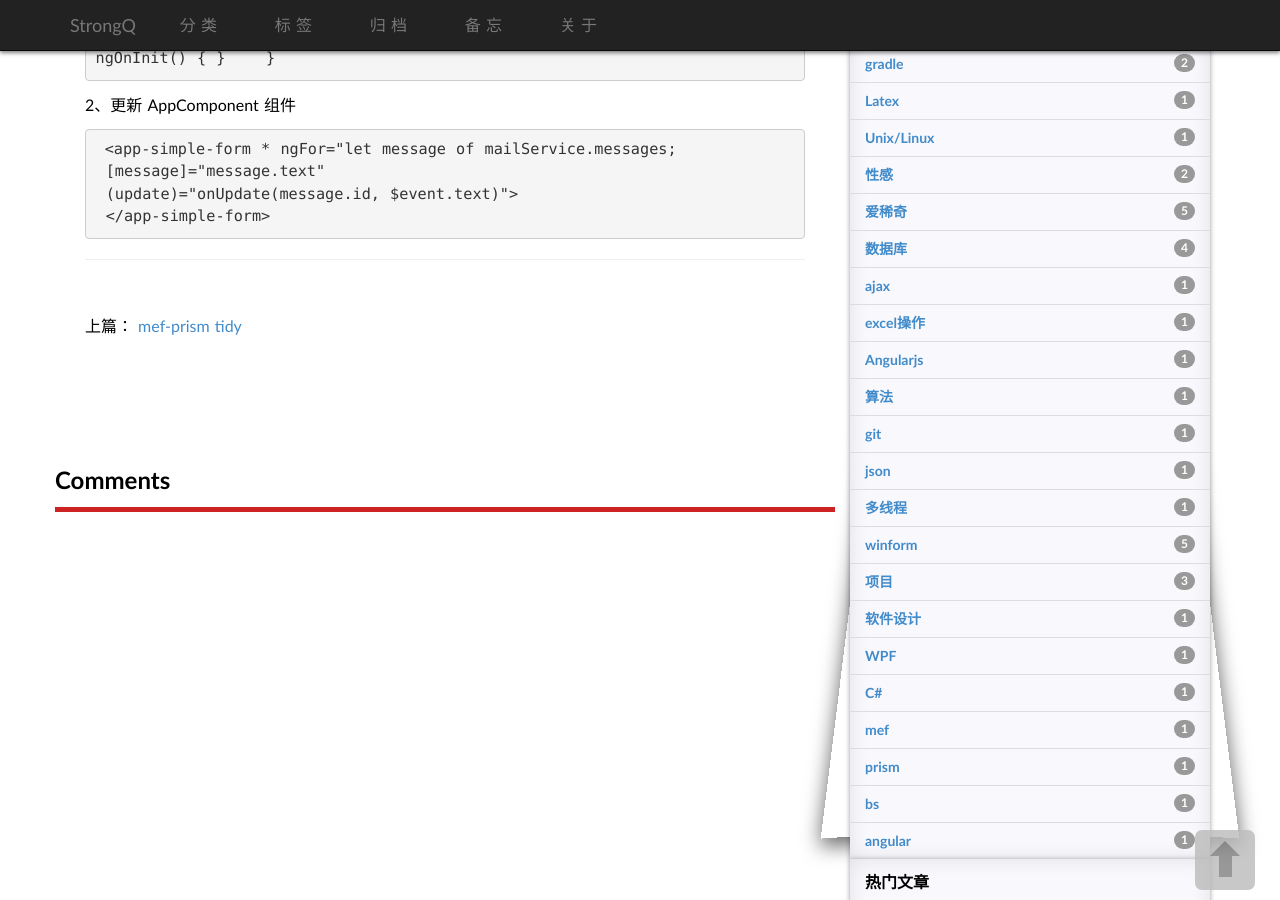
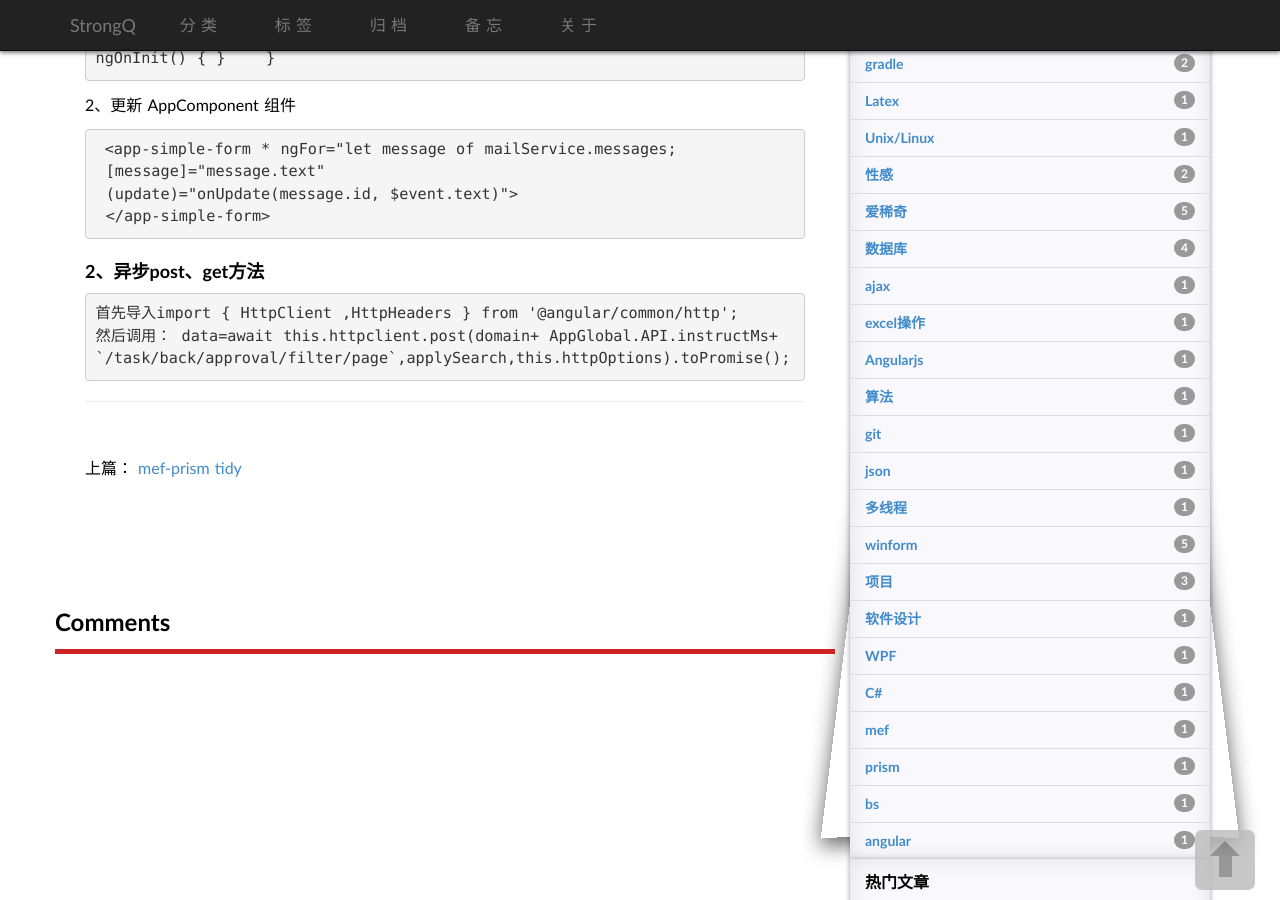
Before and after one commit to strongQ/caoyinping, a Jekyll site: the page built from _posts/2018-09-01-angular-re-memory.md, in a window 1280 px wide and 900 px high, scrolled down 667 px. Built offline with Jekyll 4.4.1, drawn with Linux system fonts in a browser that asks for light colours; some web fonts are replaced; comment, search, counter and statistics services are not loaded.

Commit message:
angular http

```diff
--- a/_posts/2018-09-01-angular-re-memory.md
+++ b/_posts/2018-09-01-angular-re-memory.md
@@ -43,3 +43,8 @@ tags:          [bs,angular]
      [message]="message.text"
      (update)="onUpdate(message.id, $event.text)">
      </app-simple-form>
+
+
+### 2、异步post、get方法
+    首先导入import { HttpClient ,HttpHeaders } from '@angular/common/http';
+    然后调用： data=await this.httpclient.post(domain+ AppGlobal.API.instructMs+`/task/back/approval/filter/page`,applySearch,this.httpOptions).toPromise();
```
